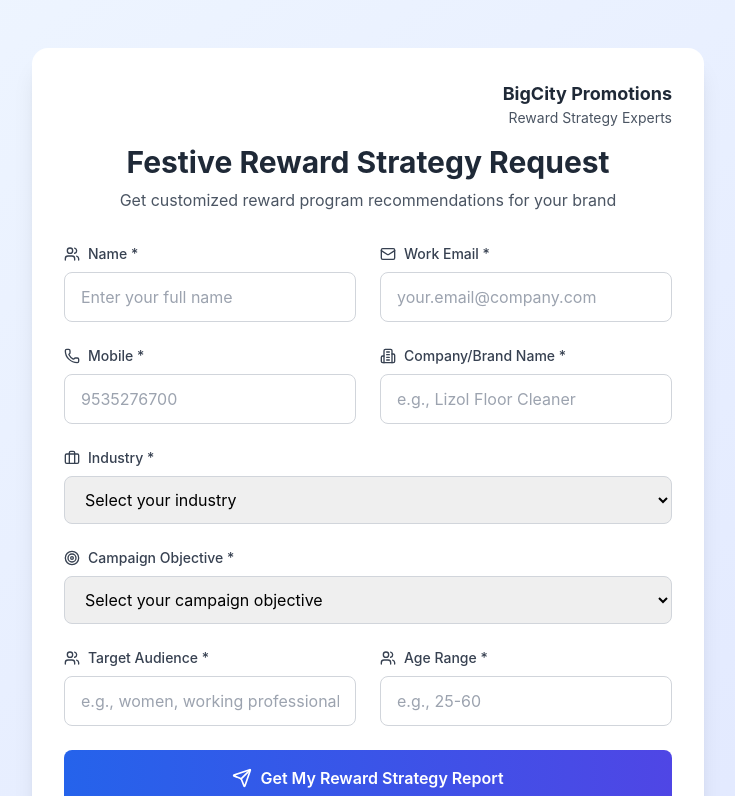
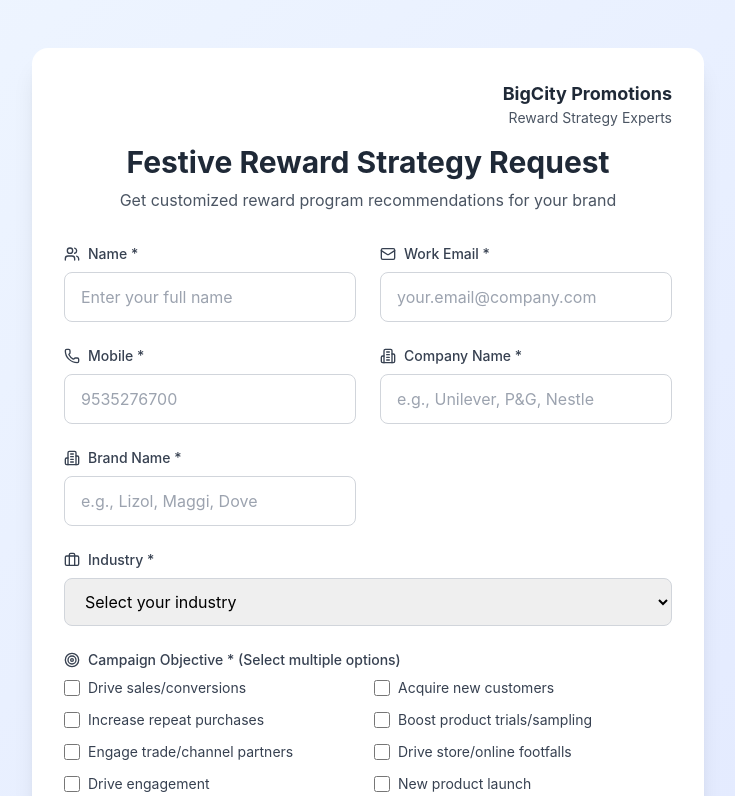
Before and after one commit to megharaj-bigcity/Festival-Campaign-web, a React (Create React App) app: page / in a window 1280 px wide. Shown: the top 796 px of the page, without its empty margins (272-1007 px from the left). Built offline with nearby package versions, Linux system fonts and the light colour scheme.

Commit message:
Update RewardStrategyForm.js
new form added some content

```diff
--- a/src/Component/RewardStrategyForm.js
+++ b/src/Component/RewardStrategyForm.js
@@ -6,7 +6,8 @@ const RewardStrategyForm = () => {
     name: '',
     email: '',
     mobile: '',
-    companyBrand: '',
+    companyName: '',
+    brandName: '',
     industry: '',
     campaignObjective: '',
     targetAudience: '',
@@ -15,7 +16,6 @@ const RewardStrategyForm = () => {
 
   const [isSubmitting, setIsSubmitting] = useState(false);
   const [submitStatus, setSubmitStatus] = useState('');
-  const [errorDetails, setErrorDetails] = useState('');
 
   const industries = [
     'FMCG Home Care',
@@ -31,108 +31,65 @@ const RewardStrategyForm = () => {
   ];
 
   const handleInputChange = (e) => {
-    const { name, value } = e.target;
+    const { name, value, type, checked } = e.target;
+
+    if (type === 'checkbox') {
+      setFormData(prev => ({
+        ...prev,
+        [name]: checked
+          ? [...prev[name], value]
+          : prev[name].filter(item => item !== value)
+      }));
+    } else {
       setFormData(prev => ({
         ...prev,
         [name]: value
       }));
+    }
   };
 
   const handleSubmit = async (e) => {
     e.preventDefault();
     setIsSubmitting(true);
     setSubmitStatus('');
-    setErrorDetails('');
 
     try {
-      // Validate required fields
-      const requiredFields = ['name', 'email', 'mobile', 'companyBrand', 'industry', 'campaignObjective', 'targetAudience', 'age'];
-      const missingFields = requiredFields.filter(field => !formData[field].trim());
-
-      if (missingFields.length > 0) {
-        setSubmitStatus('error');
-        setErrorDetails(`Missing required fields: ${missingFields.join(', ')}`);
-        setIsSubmitting(false);
-        return;
-      }
-
-      console.log('Submitting form data:', formData);
-
-      const n8nWebhookUrl = 'https://n8n.srv888880.hstgr.cloud/webhook/54d0558c-8b37-4927-873c-9df1f7b535c0';
-
-      const payload = {
-        ...formData,
-        timestamp: new Date().toISOString(),
-        source: 'react_form'
-      };
-
-      console.log('Payload being sent:', payload);
+      // Replace this URL with your actual n8n webhook URL
+      const n8nWebhookUrl = 'https://your-n8n-instance.com/webhook/reward-strategy-form';
 
       const response = await fetch(n8nWebhookUrl, {
         method: 'POST',
         headers: {
           'Content-Type': 'application/json',
-          'Accept': 'application/json',
         },
-        body: JSON.stringify(payload),
-        mode: 'cors', // Explicitly set CORS mode
+        body: JSON.stringify({
+          ...formData,
+          timestamp: new Date().toISOString(),
+          source: 'react_form'
+        })
       });
 
-      console.log('Response status:', response.status);
-      console.log('Response headers:', response.headers);
-
       if (response.ok) {
-        const responseData = await response.text();
-        console.log('Response data:', responseData);
-
         setSubmitStatus('success');
         setFormData({
           name: '',
           email: '',
           mobile: '',
-          companyBrand: '',
+          companyName: '',
+          brandName: '',
           industry: '',
           campaignObjective: '',
           targetAudience: '',
           age: ''
         });
       } else {
-        const errorText = await response.text();
-        console.error('Server error:', errorText);
         setSubmitStatus('error');
-        setErrorDetails(`Server error (${response.status}): ${errorText || 'Unknown error'}`);
       }
     } catch (error) {
       console.error('Error submitting form:', error);
       setSubmitStatus('error');
-
-      // More specific error messages
-      if (error.name === 'TypeError' && error.message.includes('fetch')) {
-        setErrorDetails('Network error: Unable to connect to server. Please check your internet connection.');
-      } else if (error.name === 'TypeError' && error.message.includes('CORS')) {
-        setErrorDetails('CORS error: The server needs to allow cross-origin requests.');
-      } else {
-        setErrorDetails(`Error: ${error.message}`);
-      }
     } finally {
       setIsSubmitting(false);
-    }
-  };
-
-  // Test webhook connectivity
-  const testWebhook = async () => {
-    try {
-      const response = await fetch('https://n8n.srv888880.hstgr.cloud/webhook/54d0558c-8b37-4927-873c-9df1f7b535c0', {
-        method: 'OPTIONS',
-        headers: {
-          'Origin': window.location.origin,
-          'Access-Control-Request-Method': 'POST',
-          'Access-Control-Request-Headers': 'Content-Type',
-        },
-      });
-      console.log('OPTIONS response:', response.status);
-    } catch (error) {
-      console.error('OPTIONS test failed:', error);
     }
   };
 
@@ -209,16 +166,32 @@ const RewardStrategyForm = () => {
             <div>
               <label className="flex items-center text-sm font-medium text-gray-700 mb-2">
                 <Building2 className="w-4 h-4 mr-2" />
-                Company/Brand Name *
+                Company Name *
               </label>
               <input
                 type="text"
-                name="companyBrand"
-                value={formData.companyBrand}
+                name="companyName"
+                value={formData.companyName}
                 onChange={handleInputChange}
                 required
                 className="w-full px-4 py-3 border border-gray-300 rounded-lg focus:ring-2 focus:ring-blue-500 focus:border-transparent transition-all"
-                placeholder="e.g., Lizol Floor Cleaner"
+                placeholder="e.g., Unilever, P&G, Nestle"
+              />
+            </div>
+
+            <div>
+              <label className="flex items-center text-sm font-medium text-gray-700 mb-2">
+                <Building2 className="w-4 h-4 mr-2" />
+                Brand Name *
+              </label>
+              <input
+                type="text"
+                name="brandName"
+                value={formData.brandName}
+                onChange={handleInputChange}
+                required
+                className="w-full px-4 py-3 border border-gray-300 rounded-lg focus:ring-2 focus:ring-blue-500 focus:border-transparent transition-all"
+                placeholder="e.g., Lizol, Maggi, Dove"
               />
             </div>
           </div>
@@ -241,64 +214,88 @@ const RewardStrategyForm = () => {
                   {industry}
                 </option>
               ))}
+              <option value="Stationery">Stationery</option>
+              <option value="Kitchenware and homeware">Kitchenware and homeware</option>
+              <option value="Toys">Toys</option>
+              <option value="Telecom">Telecom</option>
+              <option value="Pet care and food">Pet care and food</option>
             </select>
           </div>
 
           <div>
             <label className="flex items-center text-sm font-medium text-gray-700 mb-2">
               <Target className="w-4 h-4 mr-2" />
-              Campaign Objective *
+              Campaign Objective * (Select multiple options)
             </label>
-            <select
+            <div className="grid grid-cols-1 md:grid-cols-2 gap-3">
+              {[
+                'Drive sales/conversions',
+                'Acquire new customers',
+                'Increase repeat purchases',
+                'Boost product trials/sampling',
+                'Engage trade/channel partners',
+                'Drive store/online footfalls',
+                'Drive engagement',
+                'New product launch'
+              ].map((objective) => (
+                <label key={objective} className="flex items-center space-x-2 cursor-pointer">
+                  <input
+                    type="checkbox"
                     name="campaignObjective"
-              value={formData.campaignObjective}
+                    value={objective}
+                    checked={formData.campaignObjective.includes(objective)}
                     onChange={handleInputChange}
-              required
-              className="w-full px-4 py-3 border border-gray-300 rounded-lg focus:ring-2 focus:ring-blue-500 focus:border-transparent transition-all"
-            >
-              <option value="">Select your campaign objective</option>
-              <option value="Drive sales/conversions">Drive sales/conversions</option>
-              <option value="Acquire new customers">Acquire new customers</option>
-              <option value="Increase repeat purchases">Increase repeat purchases</option>
-              <option value="Boost product trials/sampling">Boost product trials/sampling</option>
-              <option value="Engage trade/channel partners">Engage trade/channel partners</option>
-              <option value="Drive store/online footfalls">Drive store/online footfalls</option>
-              <option value="Engage customers through gamified experiences">Engage customers through gamified experiences</option>
-              <option value="New product launch">New product launch</option>
-            </select>
+                    className="w-4 h-4 text-blue-600 border-gray-300 rounded focus:ring-blue-500"
+                  />
+                  <span className="text-sm text-gray-700">{objective}</span>
+                </label>
+              ))}
+            </div>
           </div>
 
           <div className="grid grid-cols-1 md:grid-cols-2 gap-6">
             <div>
               <label className="flex items-center text-sm font-medium text-gray-700 mb-2">
                 <Users className="w-4 h-4 mr-2" />
-                Target Audience *
+                Target Audience * (Select multiple options)
               </label>
+              <div className="space-y-2">
+                {['Men', 'Women', 'Kids', 'Young Adults'].map((audience) => (
+                  <label key={audience} className="flex items-center space-x-2 cursor-pointer">
                     <input
-                type="text"
+                      type="checkbox"
                       name="targetAudience"
-                value={formData.targetAudience}
+                      value={audience}
+                      checked={formData.targetAudience.includes(audience)}
                       onChange={handleInputChange}
-                required
-                className="w-full px-4 py-3 border border-gray-300 rounded-lg focus:ring-2 focus:ring-blue-500 focus:border-transparent transition-all"
-                placeholder="e.g., women, working professionals"
+                      className="w-4 h-4 text-blue-600 border-gray-300 rounded focus:ring-blue-500"
                     />
+                    <span className="text-sm text-gray-700">{audience}</span>
+                  </label>
+                ))}
+              </div>
             </div>
 
             <div>
               <label className="flex items-center text-sm font-medium text-gray-700 mb-2">
                 <Users className="w-4 h-4 mr-2" />
-                Age Range *
+                Age Group * (Select multiple options)
               </label>
+              <div className="space-y-2">
+                {['Below 18', '18 to 25', '25 - 40', 'Above 40'].map((ageGroup) => (
+                  <label key={ageGroup} className="flex items-center space-x-2 cursor-pointer">
                     <input
-                type="text"
+                      type="checkbox"
                       name="age"
-                value={formData.age}
+                      value={ageGroup}
+                      checked={formData.age.includes(ageGroup)}
                       onChange={handleInputChange}
-                required
-                className="w-full px-4 py-3 border border-gray-300 rounded-lg focus:ring-2 focus:ring-blue-500 focus:border-transparent transition-all"
-                placeholder="e.g., 25-60"
+                      className="w-4 h-4 text-blue-600 border-gray-300 rounded focus:ring-blue-500"
                     />
+                    <span className="text-sm text-gray-700">{ageGroup}</span>
+                  </label>
+                ))}
+              </div>
             </div>
           </div>
 
@@ -313,21 +310,15 @@ const RewardStrategyForm = () => {
           {submitStatus === 'error' && (
             <div className="p-4 bg-red-50 border border-red-200 rounded-lg">
               <p className="text-red-800 font-medium">
-                ❌ There was an error submitting your request.
+                ❌ There was an error submitting your request. Please try again.
               </p>
-              {errorDetails && (
-                <p className="text-red-600 text-sm mt-2">
-                  Details: {errorDetails}
-                </p>
-              )}
             </div>
           )}
 
-          <div className="flex gap-4">
           <button
             onClick={handleSubmit}
             disabled={isSubmitting}
-              className="flex-1 bg-gradient-to-r from-blue-600 to-indigo-600 text-white font-semibold py-4 px-6 rounded-lg hover:from-blue-700 hover:to-indigo-700 focus:ring-4 focus:ring-blue-300 transition-all duration-200 flex items-center justify-center disabled:opacity-50 disabled:cursor-not-allowed"
+            className="w-full bg-gradient-to-r from-blue-600 to-indigo-600 text-white font-semibold py-4 px-6 rounded-lg hover:from-blue-700 hover:to-indigo-700 focus:ring-4 focus:ring-blue-300 transition-all duration-200 flex items-center justify-center disabled:opacity-50 disabled:cursor-not-allowed"
           >
             {isSubmitting ? (
               <div className="flex items-center">
@@ -341,8 +332,6 @@ const RewardStrategyForm = () => {
               </>
             )}
           </button>
-
-          </div>
         </div>
 
         <div className="mt-8 text-center">
```
Lines whose indentation alone changed are shown as unchanged.
